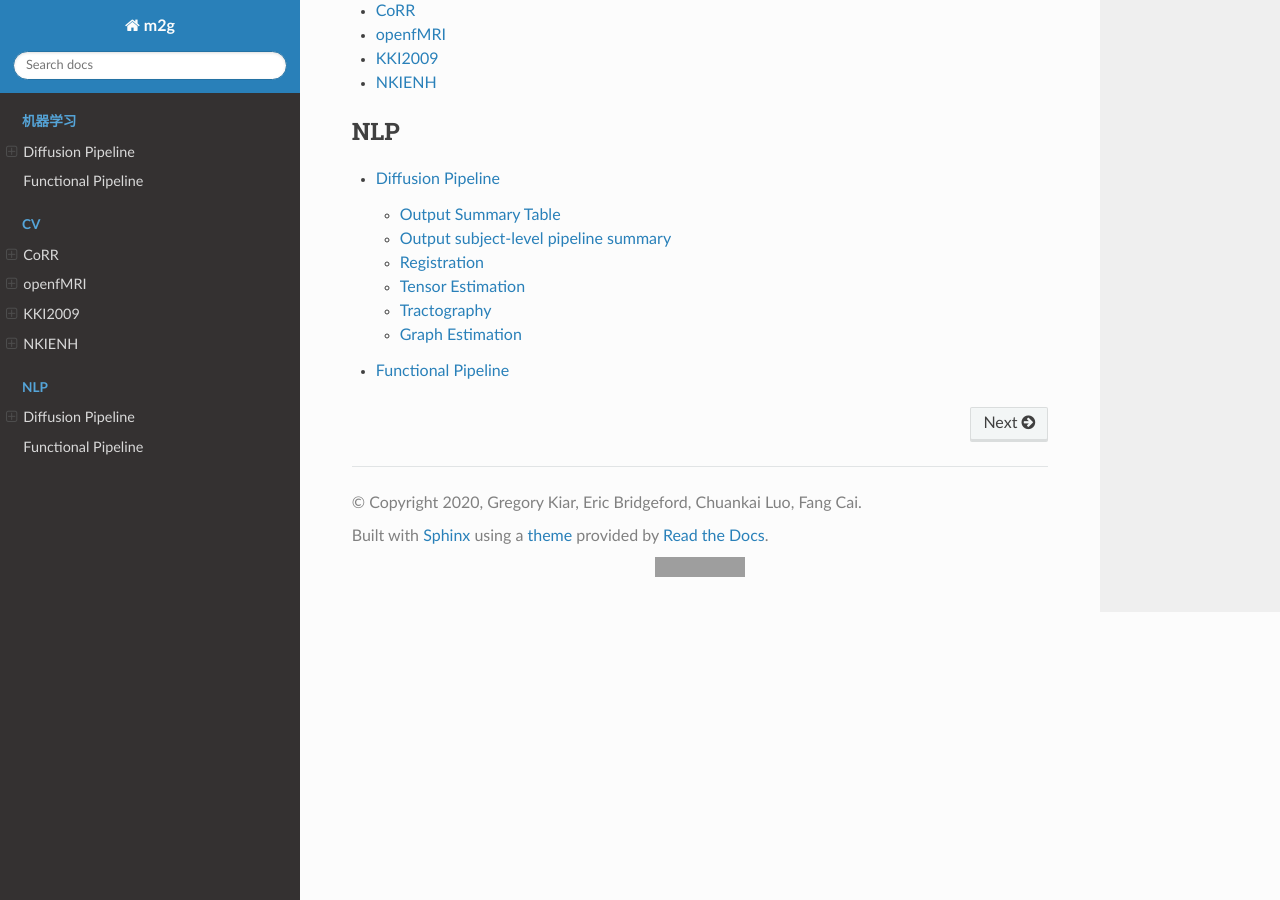
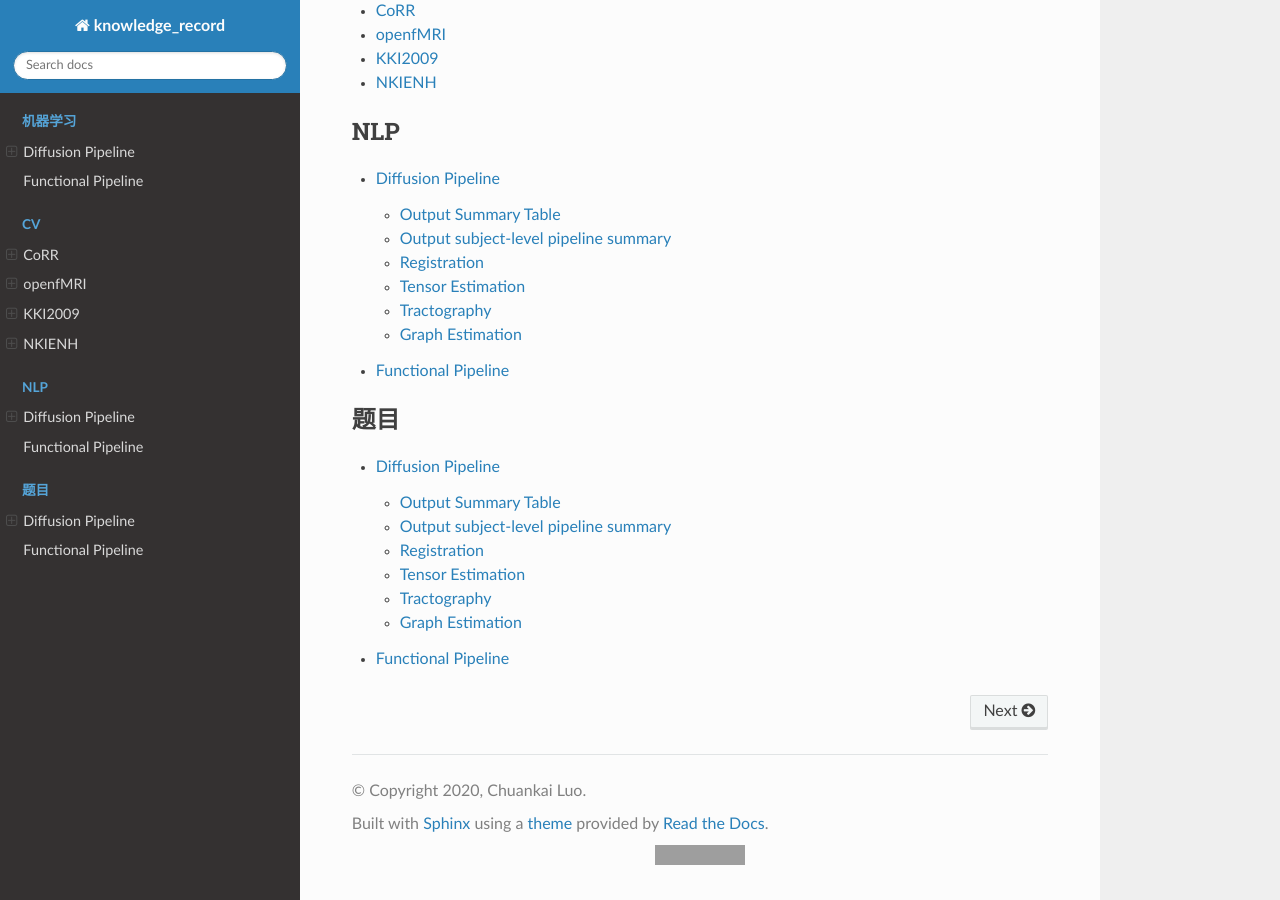
Before and after one commit to luochuankai-JHU/knowledge_record, a Sphinx documentation site: the page built from docs/index.rst, in a window 1280 px wide and 900 px high, scrolled down 553 px. Built offline with Sphinx 7.4.7 and the Read the Docs theme 2.0.0, drawn with Linux system fonts in a browser that asks for light colours; pages that are not in the unit, such as notebooks, are missing from menus; grey boxes are pictures that could not be loaded.

Commit message:
first start

```diff
--- a/docs/conf.py
+++ b/docs/conf.py
@@ -17,13 +17,13 @@ import sys
 
 sys.path.insert(0, os.path.abspath('.'))
 sys.path.insert(0, os.path.abspath('..'))
-sys.path.insert(0, os.path.abspath("../ndmg/"))
+sys.path.insert(0, os.path.abspath("../knowledge_record/"))
 
 # -- Project information -----------------------------------------------------
 
-project = u'm2g'
-copyright = '2020, Gregory Kiar, Eric Bridgeford, Chuankai Luo, Fang Cai'
-author = u'Gregory Kiar, Eric Bridgeford, Chuankai Luo, Fang Cai'
+project = u'knowledge_record'
+copyright = '2020, Chuankai Luo'
+author = u'Chuankai Luo'
 
 # The short X.Y version
 version = u''
--- a/docs/index.rst
+++ b/docs/index.rst
@@ -1,3 +1,8 @@
+.. knowledge_record documentation master file, created by
+   sphinx-quickstart on Tue July 4 21:15:34 2020.
+   You can adapt this file completely to your liking, but it should at least
+   contain the root `toctree` directive.
+
 
 ******************
 知识点记录
@@ -31,3 +36,10 @@
 
    pipeline/diffusion
    pipeline/functional
+
+.. toctree::
+   :caption: 题目
+   :maxdepth: 2
+
+   pipeline/diffusion
+   pipeline/functional
```
